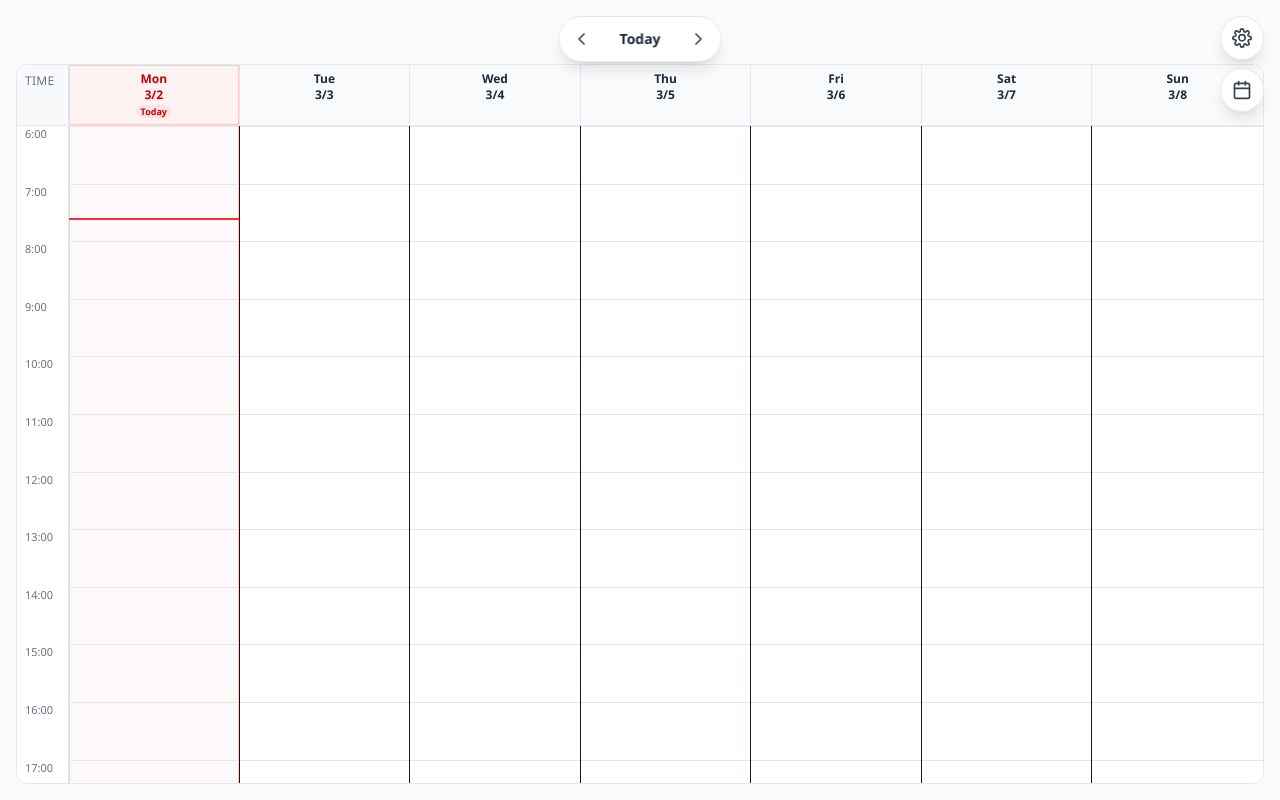
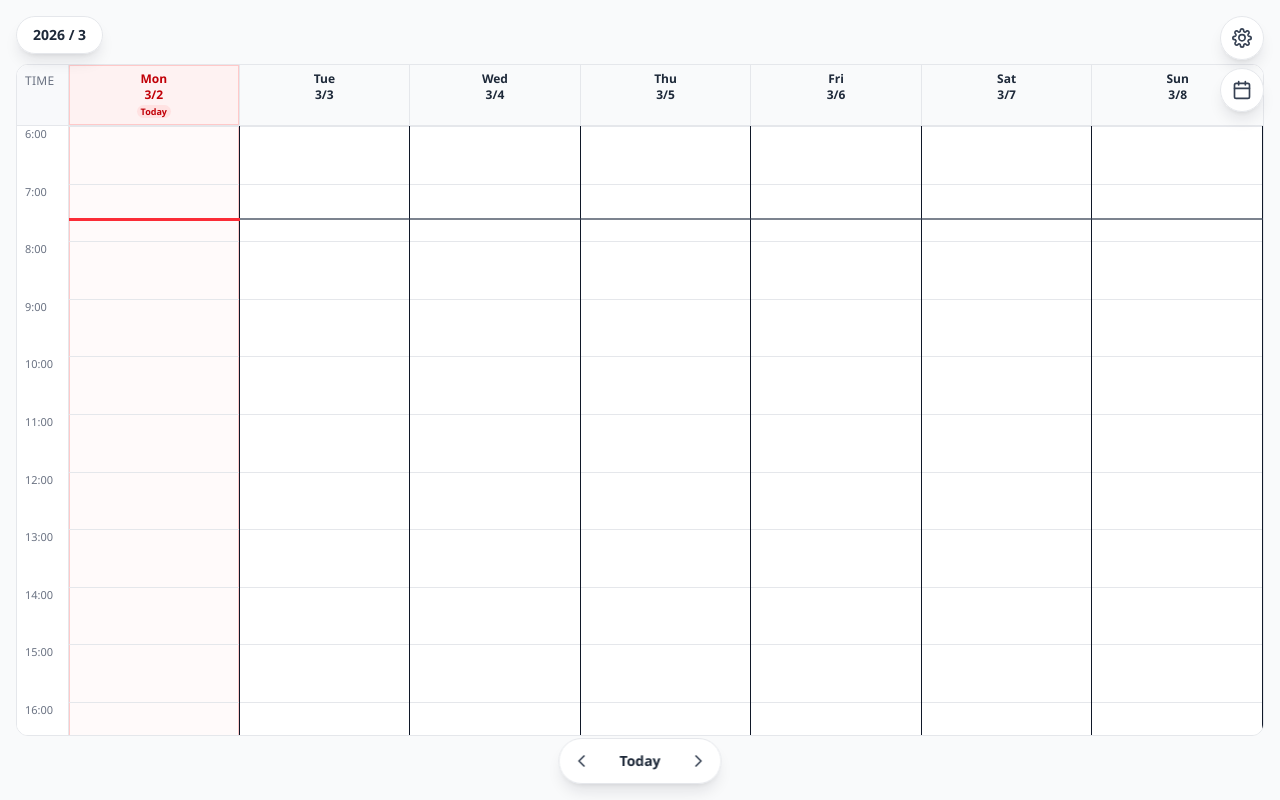
Before and after one commit to isikoro1/timebox, a Next.js app: page / in a window 1280 px wide. Built offline with nearby package versions, Linux system fonts and the light colour scheme.

Commit message:
Refine date navigation layout (#24)
* Add JSON import/export and timeline UX improvements

* Move controls into settings modal

* Migrate planner events to date keys (#17)

* Add date navigation calendar controls

* Refine date navigation layout

```diff
--- a/app/page.tsx
+++ b/app/page.tsx
@@ -182,6 +182,19 @@ export default function Home() {
         return () => window.removeEventListener("keydown", onKeyDown)
     }, [settingsOpen, calendarOpen])
 
+    useEffect(() => {
+        if (!calendarOpen) return
+
+        const onPointerDown = (event: PointerEvent) => {
+            const target = event.target as HTMLElement | null
+            if (target?.closest('[data-calendar-root="1"]')) return
+            setCalendarOpen(false)
+        }
+
+        window.addEventListener("pointerdown", onPointerDown)
+        return () => window.removeEventListener("pointerdown", onPointerDown)
+    }, [calendarOpen])
+
     const updateSelected = (next: EventItem) => {
         setItems((previous: EventItem[]) => previous.map((item) => (item.id === next.id ? next : item)))
     }
@@ -253,6 +266,7 @@ export default function Home() {
 
     const showDayNavigator = viewMode !== "week"
     const dayLabel = formatDateHeader(centerDateKey)
+    const visibleMonthLabel = getMonthLabel(visibleDateKeys[0] ?? centerDateKey)
     const todayKey = getTodayDateKey()
     const calendarDays = getMonthCalendarDays(calendarMonthKey)
     const moveDate = (direction: -1 | 1) => shiftCenter(direction)
@@ -264,7 +278,11 @@ export default function Home() {
 
     return (
         <main className="flex h-screen flex-col overflow-hidden bg-gray-50 text-gray-900">
-            <div className="fixed left-1/2 top-3 z-40 flex -translate-x-1/2 items-center gap-2 rounded-full border border-gray-200 bg-white/95 p-1 shadow-lg shadow-gray-900/10 backdrop-blur sm:top-4">
+            <div className="fixed left-3 top-3 z-40 rounded-full border border-gray-200 bg-white/95 px-4 py-2 text-sm font-semibold text-gray-800 shadow-lg shadow-gray-900/10 backdrop-blur sm:left-4 sm:top-4">
+                {visibleMonthLabel}
+            </div>
+
+            <div className="fixed bottom-3 left-1/2 z-40 flex -translate-x-1/2 items-center gap-2 rounded-full border border-gray-200 bg-white/95 p-1 shadow-lg shadow-gray-900/10 backdrop-blur sm:bottom-4">
                 <button
                     className="flex h-9 w-9 items-center justify-center rounded-full text-gray-700 transition hover:bg-gray-100"
                     type="button"
@@ -332,7 +350,7 @@ export default function Home() {
                     <path d="M19.4 15a1.7 1.7 0 0 0 .3 1.8l.1.1a2 2 0 1 1-2.8 2.8l-.1-.1a1.7 1.7 0 0 0-1.8-.3 1.7 1.7 0 0 0-1 1.5V21a2 2 0 1 1-4 0v-.2a1.7 1.7 0 0 0-1-1.5 1.7 1.7 0 0 0-1.8.3l-.1.1a2 2 0 1 1-2.8-2.8l.1-.1A1.7 1.7 0 0 0 4.6 15a1.7 1.7 0 0 0-1.5-1H3a2 2 0 1 1 0-4h.2a1.7 1.7 0 0 0 1.5-1 1.7 1.7 0 0 0-.3-1.8l-.1-.1A2 2 0 1 1 7.1 4.3l.1.1A1.7 1.7 0 0 0 9 4.7a1.7 1.7 0 0 0 1-1.5V3a2 2 0 1 1 4 0v.2a1.7 1.7 0 0 0 1 1.5 1.7 1.7 0 0 0 1.8-.3l.1-.1a2 2 0 1 1 2.8 2.8l-.1.1a1.7 1.7 0 0 0-.3 1.8 1.7 1.7 0 0 0 1.5 1h.2a2 2 0 1 1 0 4h-.2a1.7 1.7 0 0 0-1.4 1Z" />
                 </svg>
             </button>
-            <div className="fixed right-3 top-16 z-40 sm:right-4 sm:top-[4.25rem]">
+            <div className="fixed right-3 top-16 z-40 sm:right-4 sm:top-[4.25rem]" data-calendar-root="1">
                 <button
                     className="flex h-11 w-11 items-center justify-center rounded-full border border-gray-200 bg-white/95 text-gray-700 shadow-lg shadow-gray-900/10 backdrop-blur transition hover:bg-white"
                     type="button"
@@ -465,7 +483,7 @@ export default function Home() {
                 }}
             />
 
-            <div className="mx-auto flex min-h-0 w-full max-w-7xl flex-1 flex-col p-2 pt-16 sm:p-4 sm:pt-16">
+            <div className="mx-auto flex min-h-0 w-full max-w-7xl flex-1 flex-col p-2 pb-16 pt-16 sm:p-4 sm:pb-16 sm:pt-16">
                 <div className="min-h-0 flex-1">
                     <WeekGrid
                         items={items}
--- a/components/WeekGrid.tsx
+++ b/components/WeekGrid.tsx
@@ -3,6 +3,7 @@
 import React from "react"
 import { DayColumn } from "./week/DayColumn"
 import { formatDateHeader, getTodayDateKey } from "../lib/date"
+import { minToHHMM } from "../lib/time"
 
 export type EventItem = {
     id: string
@@ -117,6 +118,9 @@ export function WeekGrid({
     const headerColumns = `${TIME_COLUMN_WIDTH}px repeat(${visibleDateKeys.length}, minmax(0, 1fr))`
     const handleEmpty = onAddQuick ?? onDoubleClickEmpty ?? (() => {})
     const todayKey = getTodayDateKey()
+    const todayIndex = visibleDateKeys.indexOf(todayKey)
+    const showNowLine = nowMin !== null && nowMin >= viewStartMin && nowMin <= viewEndMin
+    const nowLineTop = showNowLine ? (nowMin - viewStartMin) * pxPerMin : 0
 
     return (
         <div
@@ -175,7 +179,7 @@ export function WeekGrid({
                     </div>
 
                     <div
-                        className="grid flex-1"
+                        className="relative grid flex-1"
                         data-daygrid="1"
                         style={{ gridTemplateColumns: `repeat(${visibleDateKeys.length}, minmax(0, 1fr))` }}
                     >
@@ -190,7 +194,6 @@ export function WeekGrid({
                                 pxPerMin={pxPerMin}
                                 gridMin={gridMin}
                                 defaultDurationMin={defaultDurationMin}
-                                nowMin={dateKey === todayKey ? nowMin : null}
                                 viewStartMin={viewStartMin}
                                 viewEndMin={viewEndMin}
                                 heightPx={gridHeightPx}
@@ -201,6 +204,25 @@ export function WeekGrid({
                                 onSelectEvent={onSelectEvent}
                             />
                         ))}
+
+                        {showNowLine ? (
+                            <div
+                                className="pointer-events-none absolute left-0 right-0 z-40 border-t-2 border-gray-700/65"
+                                style={{ top: nowLineTop }}
+                                title={`now ${minToHHMM(nowMin)}`}
+                                aria-hidden="true"
+                            >
+                                {todayIndex >= 0 ? (
+                                    <div
+                                        className="absolute -top-0.5 border-t-[3px] border-red-500"
+                                        style={{
+                                            left: `${(todayIndex / visibleDateKeys.length) * 100}%`,
+                                            width: `${100 / visibleDateKeys.length}%`,
+                                        }}
+                                    />
+                                ) : null}
+                            </div>
+                        ) : null}
                     </div>
                 </div>
             </div>
--- a/components/week/DayColumn.tsx
+++ b/components/week/DayColumn.tsx
@@ -1,7 +1,7 @@
 "use client"
 
 import React from "react"
-import { clamp, minToHHMM, snap } from "@/lib/time"
+import { clamp, snap } from "@/lib/time"
 import type { EventItem } from "@/components/WeekGrid"
 import type { LayoutInfo } from "./layout"
 import { EventBlock } from "./EventBlock"
@@ -15,7 +15,6 @@ export function DayColumn({
     pxPerMin,
     gridMin,
     defaultDurationMin,
-    nowMin,
     viewStartMin,
     viewEndMin,
     heightPx,
@@ -33,7 +32,6 @@ export function DayColumn({
     pxPerMin: number
     gridMin: number
     defaultDurationMin: number
-    nowMin: number | null
     viewStartMin: number
     viewEndMin: number
     heightPx: number
@@ -91,14 +89,6 @@ export function DayColumn({
                 />
             ))}
 
-            {nowMin !== null && nowMin >= viewStartMin && nowMin <= viewEndMin && (
-                <div
-                    className="pointer-events-none absolute left-0 right-0 z-30 border-t-2 border-red-500"
-                    style={{ top: (nowMin - viewStartMin) * pxPerMin }}
-                    title={`now ${minToHHMM(nowMin)}`}
-                    aria-hidden="true"
-                />
-            )}
         </div>
     )
 }
```
Also changed, not shown: 1 other file (tests, documents, lock files or other folders).
